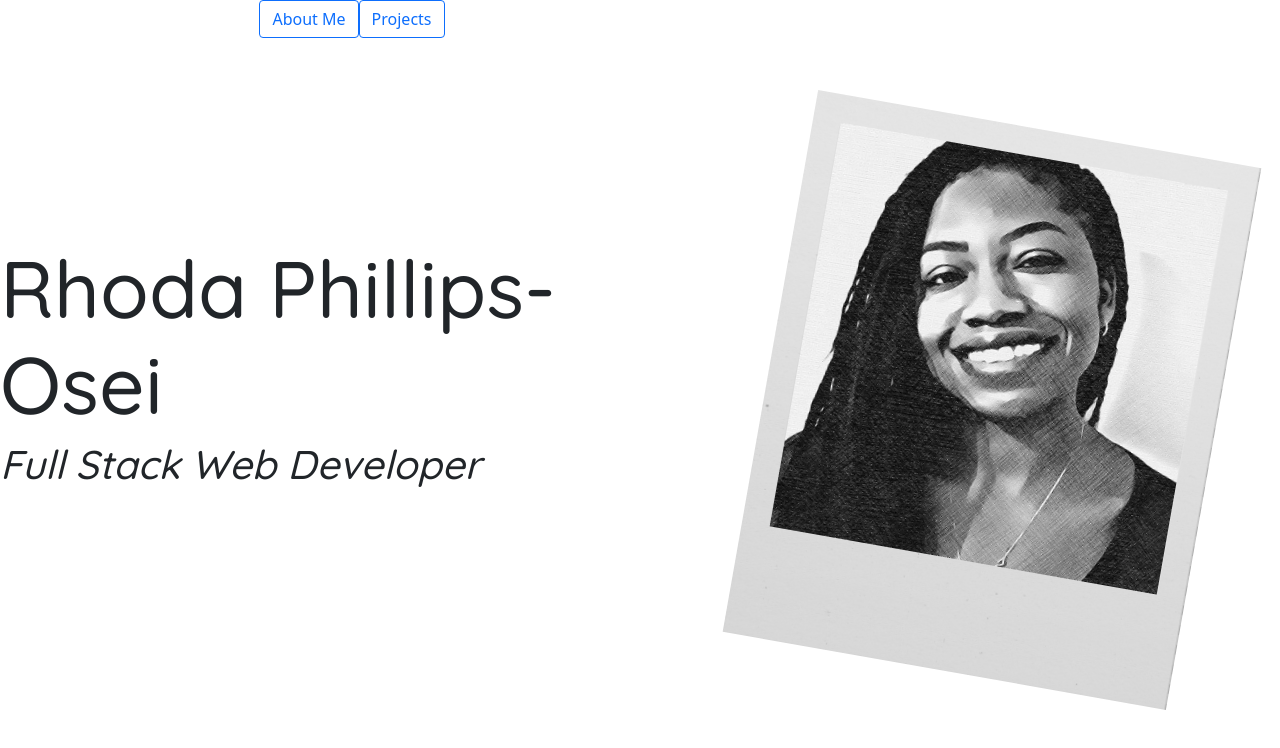
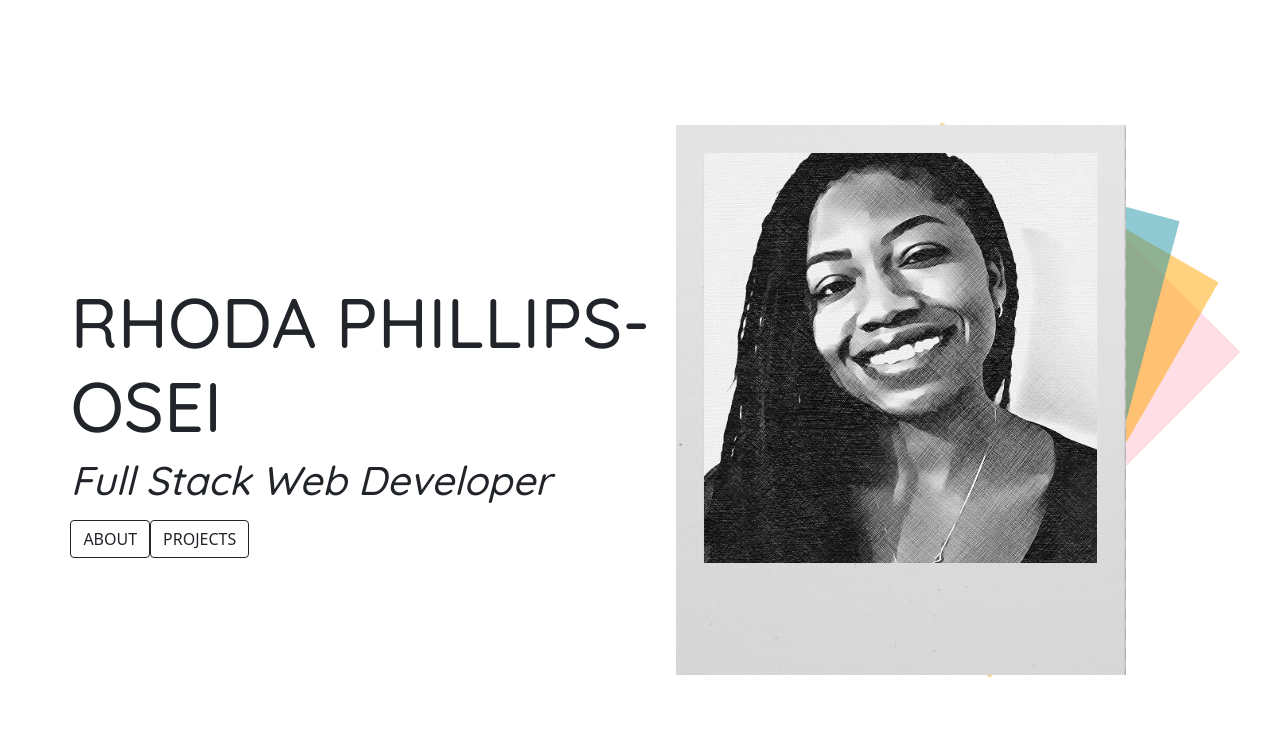
Before and after one commit to rphillipsosei/portfolio-app, a Next.js app: page / in a window 1280 px wide. Shown: the top 748 px of the page. Built offline with nearby package versions, Linux system fonts and the light colour scheme.

Commit message:
home image styling, reduce sizing of name on home

```diff
--- a/components/Nav.js
+++ b/components/Nav.js
@@ -25,7 +25,7 @@ export default Nav = () => {
              </a>
             </Link>
             <ul className="navbar-nav">
-              <Link href="/projects" className="nav-item">
+              {/* <Link href="/projects" className="nav-item">
                 <a
                   className="nav-link active"
                   aria-current="page"
@@ -38,7 +38,7 @@ export default Nav = () => {
                 <a className="nav-link disabled" href="#">
                   /
                 </a>
-              </li>
+              </li> */}
               <Link href="contact" className="nav-item">
                 <a className="nav-link" id="nav-link">
                   CONTACT
--- a/pages/index.js
+++ b/pages/index.js
@@ -15,16 +15,19 @@ export default function Home() {
 
   <div  className={styles.rightsidehome}>
     <p>
-<h1>Rhoda Phillips-Osei</h1>
+<h1>RHODA PHILLIPS-OSEI</h1>
 <h3>Full Stack Web Developer</h3>
+ <div class={styles.homebtns}>
+ <button type="button" class="btn btn-outline-dark" id="about-btn">ABOUT</button>
+ <button type="button" class="btn btn-outline-dark" id="projects-btn">PROJECTS</button>
+ </div>
  </p>
- <div class="homebtns">
- <button type="button" class="btn btn-outline-primary">About Me</button>
- <button type="button" class="btn btn-outline-primary">Projects</button>
+
  </div>
- </div>
-  <div   className={styles.leftsidehome}>
-
+  <div className={styles.leftsidehome}>
+    <div className={styles.imgshadowteal}></div>
+    <div className={styles.imgshadoworange}></div>
+    <div className={styles.imgshadowpink}></div>
   <img src="/rhopolaroid.png" alt="Rhoda Phillips-Osei" className={styles.homeimg}></img>
  </div>
 </div>
--- a/styles/Home.module.css
+++ b/styles/Home.module.css
@@ -16,6 +16,8 @@ display: flex;
     display: flex;
     justify-content: flex-start;
     align-items: center;
+    position: relative;
+
 
 }
 
@@ -23,22 +25,76 @@ display: flex;
     height: 100vh;
     width: 45vw;
     display: flex;
-    justify-content: center;
+    justify-content: flex-start;
     align-items: center;
+
 }
 
 .homeimg {
-    transform: rotate(10deg);
+    /* transform: rotate(5deg); */
+    margin-left: 15%;
+    position:absolute;
+    z-index:50;
+    right: 12%
+}
+
+.imgshadowteal {
+    position: relative;
+    z-index: 100;
+    transform: rotate(15deg);
+    margin-left: 15%;
+    background-color:#2093A5;
+    opacity: 50%;
+    position: absolute;
+    height: 57%;
+    width: 25%;
+     z-index:50;
+     right: 12%
+}
+
+.imgshadoworange {
+    position: relative;
+    z-index: 100;
+    transform: rotate(30deg);
+    margin-left: 15%;
+    background-color: orange;
+    opacity: 50%;
+    position: absolute;
+    height: 57%;
+    width: 25%;
+     z-index:49;
+     right: 12%
+}
+
+.imgshadowpink {
+    position: relative;
+    z-index: 100;
+    transform: rotate(45deg);
+    margin-left: 15%;
+    background-color: pink;
+    opacity: 50%;
+    position: absolute;
+    height: 57%;
+    width: 25%;
+     z-index:48;
+     right: 12%
 }
 
 .rightsidehome p {
     flex-direction: row;
     position: absolute;
-    top: 30%
+    text-align: center;
+    top: 35%;
+    margin-left: 10%
 }
 .rightsidehome h1{
-   font-size: 80px;
+   font-size: 70px;
    font-family: "Quicksand", sans-serif;
+   /* background-color: #2093A5; */
+   width:110%;
+   text-align: center;
+   text-align: left;
+   /* padding-left: 1rem; */
 
 }
 
@@ -46,8 +102,14 @@ display: flex;
     font-size: 40px;
     font-family: "Quicksand", sans-serif;
     font-style: italic;
+    /* background-color:orange; */
+    width: 80%;
+    text-align: left;
+    /* padding-left: 1rem; */
  }
 
- .homebtns {
-
- }
+.homebtns {
+    width: 100%;
+    text-align: left;
+    margin-top: 1rem;
+}
--- a/styles/globals.css
+++ b/styles/globals.css
@@ -18,7 +18,6 @@ a {
   box-sizing: border-box;
 }
 
-
 #navbarNav {
   justify-content: space-between;
   font-family: "Quicksand", sans-serif;
@@ -38,7 +37,15 @@ a {
   justify-content: space-around;
 }
 
-#home-btn {
-  font-size: 30px;
-  color: #000000;
+#about-btn {
+  background-color: transparent;
+  font-size: 20px;
+  width: 10rem;
+  margin-right: 3rem;
 }
+
+#projects-btn {
+  background-color: transparent;
+  font-size: 20px;
+  width: 10rem;
+}
```
